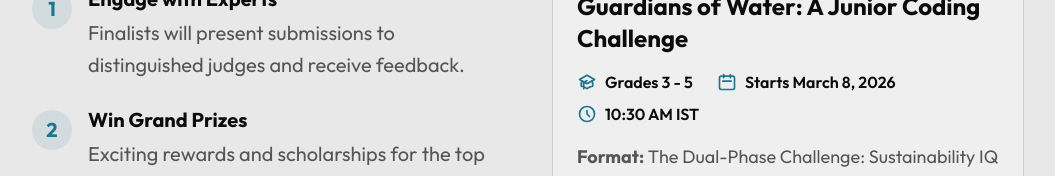
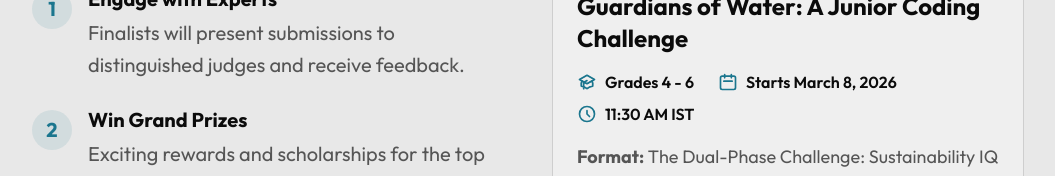
Before and after one commit to stemonsters/stemxplore2026, a Next.js app: page / in a window 1280 px wide. Shown: the part 4155-4331 px from the top of the page, without its empty margins (112-1167 px from the left). Built offline with nearby package versions, Linux system fonts and the light colour scheme.

Commit message:
schedule changes

```diff
--- a/src/components/FeaturedEvent.tsx
+++ b/src/components/FeaturedEvent.tsx
@@ -34,7 +34,7 @@ export default function FeaturedEvent() {
                                 For Parents & Educators
                             </span>
                             <span className="inline-flex items-center gap-2 px-3 py-1.5 bg-muted text-muted-foreground text-base font-medium border border-border">
-                                March 15, 2026
+                                March 8, 2026
                             </span>
                             <span className="inline-flex items-center gap-2 px-3 py-1.5 bg-muted text-muted-foreground text-base font-medium border border-border">
                                 10:30 AM IST
--- a/src/components/Schedule.tsx
+++ b/src/components/Schedule.tsx
@@ -8,23 +8,24 @@ import { Card, CardContent } from "@/components/ui/card";
 const scheduleData = [
     {
         title: "Mar 8, 2026",
-        location: "Virtual",
+        location: "Online",
         events: [
             {
-                time: "10:00 AM IST",
-                title: "Welcome Address by Dr. Sonali Dasgupta",
+                time: "10:30 AM IST",
+                title: "Launching STEMXplore2026",
+                description: "Address by Dr. Sonali Dasgupta",
                 type: "Opening",
             },
             {
                 time: "10:30 AM IST",
-                title: "Junior Hackathon | Grades 3 - 5",
-                description: "Scratch Based Coding Contest",
-                type: "Contest",
+                title: "Expert Panel Discussion",
+                description: "The 2030 Horizon and Beyond: Skills, Mindsets, and Learning (For Parents & Educators)",
+                type: "Panel",
             },
             {
-                time: "11:45 AM IST",
-                title: "Let's Talk STEM | Grades 7 - 12",
-                description: "3 - Minute STEM Talks - Finale",
+                time: "11:30 AM IST",
+                title: "Sustainability Quiz & Jr. Hackathon | Grades 4 - 6",
+                description: "Scratch Based Coding Contest",
                 type: "Contest",
             },
         ],
@@ -34,16 +35,31 @@ const scheduleData = [
         location: "IISc Bangalore",
         events: [
             {
-                time: "10:30 AM IST",
-                title: "Expert Panel Discussion",
-                description: "Topic: The 2030 Horizon and Beyond",
-                type: "Panel",
+                time: "10:00 AM IST",
+                title: "Welcome Address to the Finals",
+                type: "Opening",
             },
             {
-                time: "12:00 noon IST",
-                title: "Story Behind My Tech | Grades 7 - 12",
+                time: "10:30 AM IST",
+                title: "Finals of Let's Talk STEM | Grades 7 - 12",
+                description: "3-Minute STEM Talks Finale",
+                type: "Contest",
+            },
+            {
+                time: "11:30 AM IST",
+                title: "Winner Showcase of Jr. Hackathon | Grades 4 - 6",
+                type: "Contest",
+            },
+            {
+                time: "12:00 PM IST",
+                title: "Finals of Story Behind My Tech | Grades 7 - 12",
                 description: "\"Engineering Energy Efficient Communities\"",
                 type: "Contest",
+            },
+            {
+                time: "02:00 PM IST",
+                title: "Winner Announcement, Prize Distribution and Wrap Up",
+                type: "Closing",
             },
         ],
     },
--- a/src/components/StudentContestsDetailed.tsx
+++ b/src/components/StudentContestsDetailed.tsx
@@ -100,7 +100,7 @@ export default function StudentContestsDetailed() {
                                                 <path d="M12 14l6.16-3.422a12.083 12.083 0 01.665 6.479A11.952 11.952 0 0012 20.055a11.952 11.952 0 00-6.824-2.998 12.078 12.078 0 01.665-6.479L12 14z" />
                                                 <path strokeLinecap="round" strokeLinejoin="round" strokeWidth={2} d="M12 14l9-5-9-5-9 5 9 5zm0 0l6.16-3.422a12.083 12.083 0 01.665 6.479A11.952 11.952 0 0012 20.055a11.952 11.952 0 00-6.824-2.998 12.078 12.078 0 01.665-6.479L12 14zm-4 6v-7.5l4-2.222" />
                                             </svg>
-                                            <span className="font-semibold text-foreground">Grades 3 - 5</span>
+                                            <span className="font-semibold text-foreground">Grades 4 - 6</span>
                                         </div>
                                         <div className="flex items-center gap-2">
                                             <svg className="w-5 h-5 text-primary" fill="none" viewBox="0 0 24 24" stroke="currentColor">
@@ -112,7 +112,7 @@ export default function StudentContestsDetailed() {
                                             <svg className="w-5 h-5 text-primary" fill="none" viewBox="0 0 24 24" stroke="currentColor">
                                                 <path strokeLinecap="round" strokeLinejoin="round" strokeWidth={2} d="M12 8v4l3 3m6-3a9 9 0 11-18 0 9 9 0 0118 0z" />
                                             </svg>
-                                            <span className="font-semibold text-foreground">10:30 AM IST</span>
+                                            <span className="font-semibold text-foreground">11:30 AM IST</span>
                                         </div>
                                     </div>
                                     <div className="space-y-4">
@@ -159,13 +159,13 @@ export default function StudentContestsDetailed() {
                                             <svg className="w-5 h-5 text-primary" fill="none" viewBox="0 0 24 24" stroke="currentColor">
                                                 <path strokeLinecap="round" strokeLinejoin="round" strokeWidth={2} d="M8 7V3m8 4V3m-9 8h10M5 21h14a2 2 0 002-2V7a2 2 0 00-2-2H5a2 2 0 00-2 2v12a2 2 0 002 2z" />
                                             </svg>
-                                            <span className="font-semibold">March 8, 2026</span>
+                                            <span className="font-semibold">March 15, 2026</span>
                                         </div>
                                         <div className="flex items-center gap-2">
                                             <svg className="w-5 h-5 text-primary" fill="none" viewBox="0 0 24 24" stroke="currentColor">
                                                 <path strokeLinecap="round" strokeLinejoin="round" strokeWidth={2} d="M12 8v4l3 3m6-3a9 9 0 11-18 0 9 9 0 0118 0z" />
                                             </svg>
-                                            <span className="font-semibold">11:45 AM IST</span>
+                                            <span className="font-semibold">10:30 AM IST</span>
                                         </div>
                                     </div>
                                     <p className="text-lg md:text-xl text-muted-foreground leading-relaxed">
@@ -186,7 +186,7 @@ export default function StudentContestsDetailed() {
                                         </div>
                                         <div className="flex items-start gap-2">
                                             <span className="w-1.5 h-1.5 bg-primary rounded-full mt-2 shrink-0" />
-                                            <span><strong>Round 3:</strong> Present your 3-min LIVE Talk on March 8, 2026!</span>
+                                            <span><strong>Round 3:</strong> Present your 3-min LIVE Talk on March 15, 2026!</span>
                                         </div>
                                     </div>
                                 </TabsContent>
@@ -217,7 +217,7 @@ export default function StudentContestsDetailed() {
                                             <svg className="w-5 h-5 text-primary" fill="none" viewBox="0 0 24 24" stroke="currentColor">
                                                 <path strokeLinecap="round" strokeLinejoin="round" strokeWidth={2} d="M12 8v4l3 3m6-3a9 9 0 11-18 0 9 9 0 0118 0z" />
                                             </svg>
-                                            <span className="font-semibold">12:00 noon IST</span>
+                                            <span className="font-semibold">12:00 PM IST</span>
                                         </div>
                                     </div>
                                     <p className="text-lg md:text-xl text-muted-foreground leading-relaxed">
--- a/src/components/StudentRegistration.tsx
+++ b/src/components/StudentRegistration.tsx
@@ -197,7 +197,7 @@ export default function StudentRegistration() {
                                                 <SelectValue placeholder="Select" />
                                             </SelectTrigger>
                                             <SelectContent>
-                                                <SelectItem value="3-6">Grades 3-6</SelectItem>
+                                                <SelectItem value="4-6">Grades 4-6</SelectItem>
                                                 <SelectItem value="7-9">Grades 7-9</SelectItem>
                                                 <SelectItem value="10-12">Grades 10-12</SelectItem>
                                             </SelectContent>
--- a/src/components/about/OurStory.tsx
+++ b/src/components/about/OurStory.tsx
@@ -64,7 +64,7 @@ export default function OurStory() {
                                 <strong>STEMXplore 2026</strong> is a premier symposium starting with a virtual track for students across the nation and culminating in a grand finale at IISc Bangalore. Our goal is simple: to celebrate India’s National Science Day through discovery, creativity, and practical application.
                             </p>
                             <p>
-                                We believe that true learning happens beyond textbooks. This event provides a unique platform for young minds (Grades 3-12) to showcase their ideas, compete in hackathons, and engage with thought leaders in the field of STEM.
+                                We believe that true learning happens beyond textbooks. This event provides a unique platform for young minds (Grades 4-12) to showcase their ideas, compete in hackathons, and engage with thought leaders in the field of STEM.
                             </p>
                             <p>
                                 Whether it's building a project in Scratch, debating the future of AI, or presenting a scientific model, STEMXplore is about empowering the next generation of innovators with the skills they need for the future.
```
